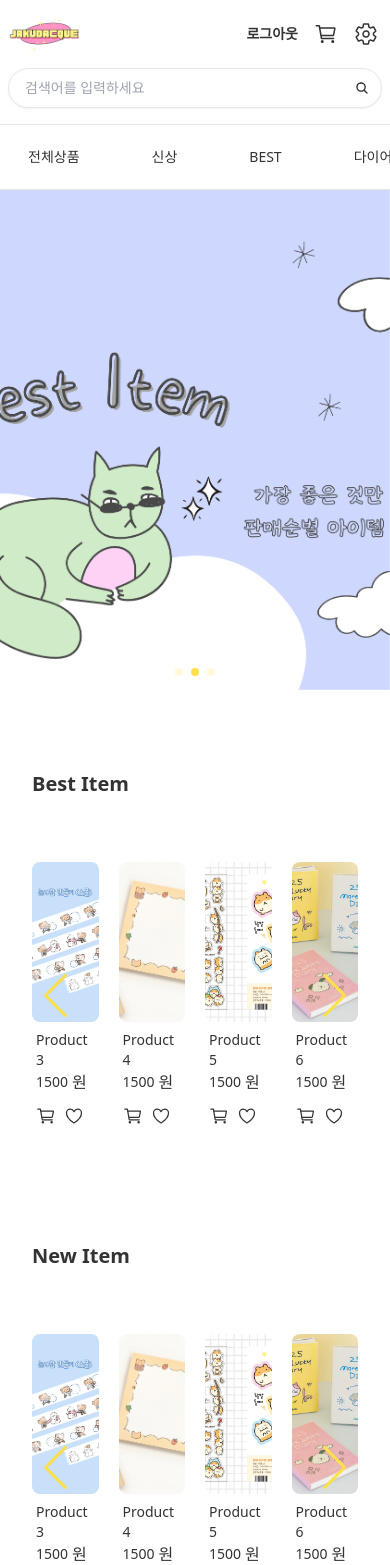
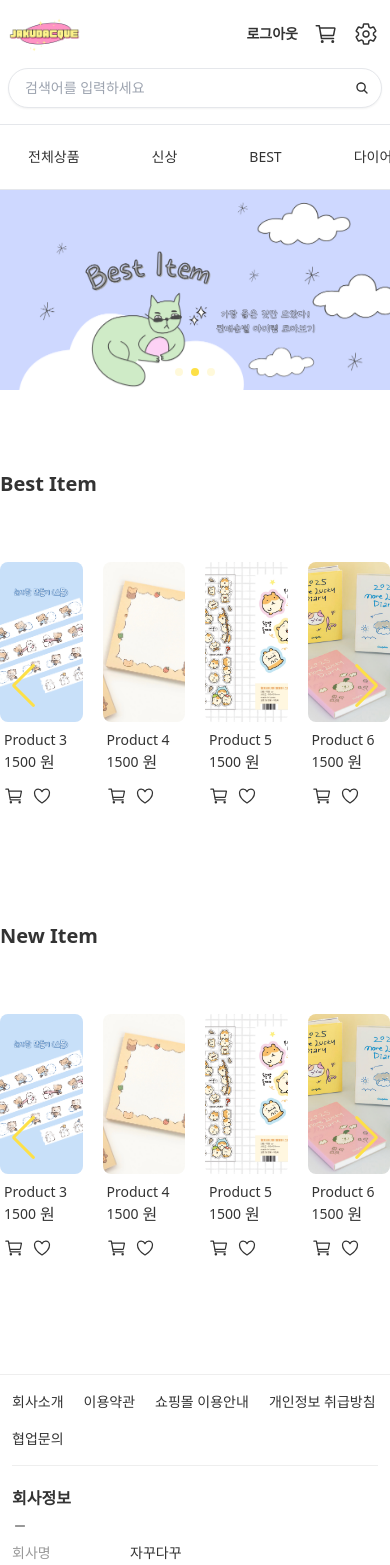
Before and after one commit to FRONTENDBOOTCAMP-11th/Jakudacque, a React (Vite) app: page / in a window 390 px wide. Shown: the top 1565 px of the page. Built offline with nearby package versions, Linux system fonts and the light colour scheme; a web font is replaced by a local one.

Commit message:
💄 style : 메인홈 스타일 수정

```diff
--- a/src/pages/index.jsx
+++ b/src/pages/index.jsx
@@ -6,22 +6,6 @@ import { Swiper, SwiperSlide } from "swiper/react";
 import { Navigation, Pagination, Autoplay } from "swiper/modules";
 import { Link } from "react-router-dom";
 import Product from "@components/Product";
-
-// Swiper 내부 클래스 재정의
-const StyledSwiper = styled.div`
-  .swiper-pagination-bullet {
-    background-color: #fde047;
-  }
-
-  .swiper-pagination-bullet-active {
-    background-color: #fde047;
-  }
-
-  .swiper-button-next,
-  .swiper-button-prev {
-    color: #fde047;
-  }
-`;
 
 export default function index() {
   // 메인 베너 슬라이드 데이터
@@ -154,7 +138,7 @@ export default function index() {
             disableOnInteraction: false,
           }}
           modules={[Pagination, Autoplay]}
-          className="w-full h-[500px] lg:h-[500px] md:h-[400px] mx-auto max-w-[1280px]"
+          className="w-full h-[200px] xl:h-[500px] lg:h-[400px] md:h-[400px] sm:h-[300px] mx-auto max-w-[1240px]"
         >
           {slides.map((slide, index) => (
             <SwiperSlide
@@ -174,7 +158,7 @@ export default function index() {
       </StyledSwiper>
 
       <StyledSwiper>
-        <div className="relative mt-20 px-8 mx-auto max-w-[1280px]">
+        <div className="relative mt-20 mx-auto max-w-[1240px]">
           <h1 className="text-xl font-semibold">Best Item</h1>
           <Swiper // BEST 아이템 리스트
             navigation={true}
@@ -202,7 +186,7 @@ export default function index() {
       </StyledSwiper>
 
       <StyledSwiper>
-        <div className="relative mt-20 px-8 mx-auto max-w-[1280px]">
+        <div className="relative mt-20 mx-auto max-w-[1240px]">
           <h1 className="text-xl font-semibold">New Item</h1>
           <Swiper // NEW 아이템 리스트
             navigation={true}
@@ -231,3 +215,19 @@ export default function index() {
     </div>
   );
 }
+
+// Swiper 내부 클래스 재정의
+const StyledSwiper = styled.div`
+  .swiper-pagination-bullet {
+    background-color: #fde047;
+  }
+
+  .swiper-pagination-bullet-active {
+    background-color: #fde047;
+  }
+
+  .swiper-button-next,
+  .swiper-button-prev {
+    color: #fde047;
+  }
+`;
```
